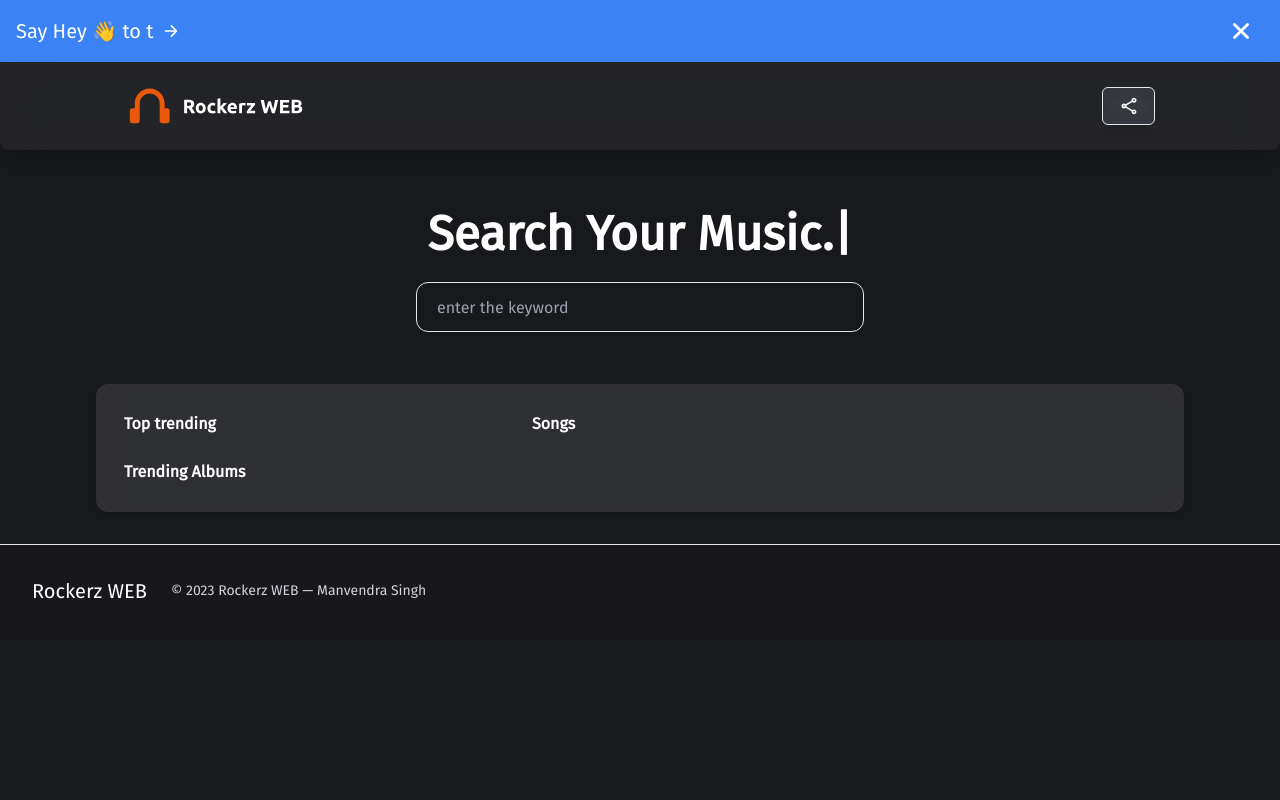
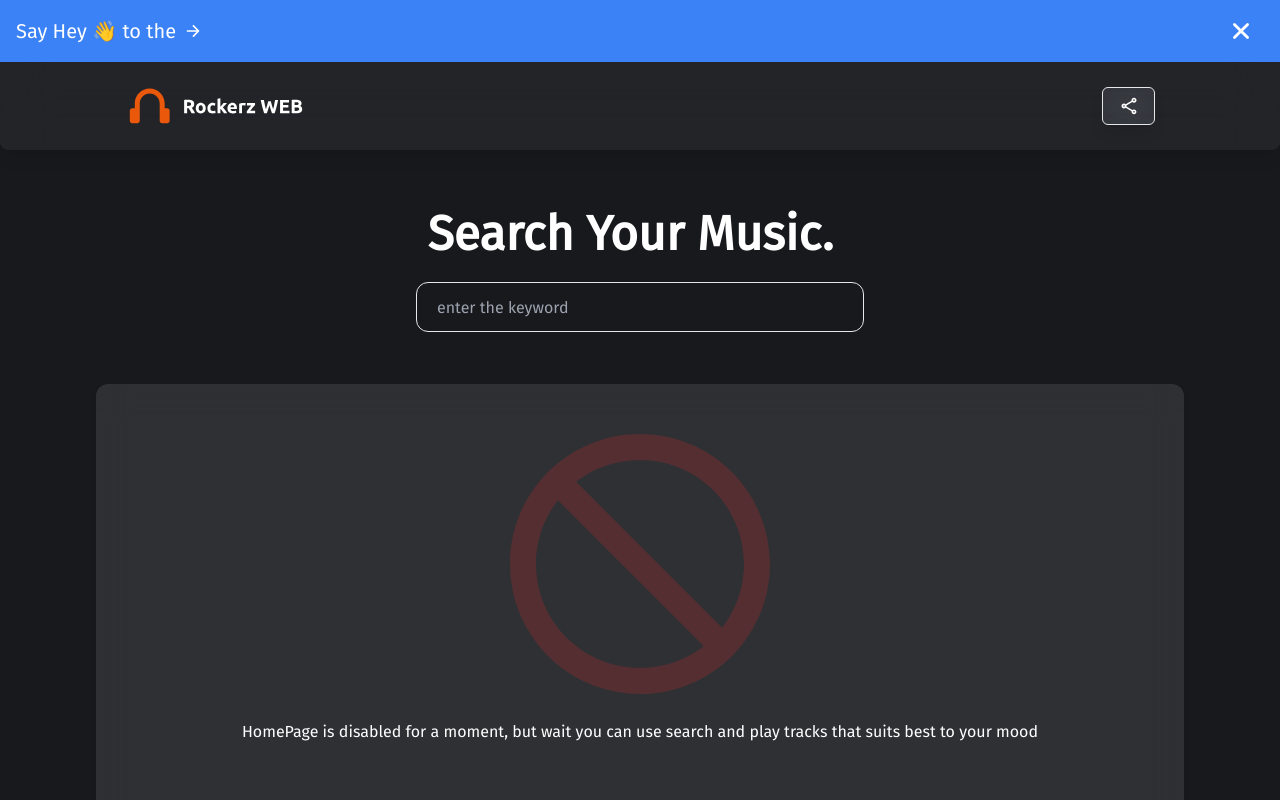
Before and after one commit to Manvendra-div/rockerz-reactversion, a React (Vite) app: page / in a window 1280 px wide. Shown: the top 800 px of the page. Built offline with nearby package versions, Linux system fonts and the light colour scheme.

Commit message:
unavailable added

```diff
--- a/src/components/Hero.jsx
+++ b/src/components/Hero.jsx
@@ -6,6 +6,7 @@
 import ShareCard from "./ShareCard";
 import parse from "html-react-parser";
 import { NumericFormat } from "react-number-format";
+import unavailable_img from "../assets/unavailable.svg"
 import BASE_API from "../BASE_API.js";
 
 const fetchData = async (URL) => {
@@ -388,7 +389,16 @@
           </Transition>
         </div>
         <div className="data-container">
-          {!appearSongCard && <div className="h-screen"></div>}
+          {!datafromSearchToggle ? (
+            <div className="h-screen flex flex-col justify-start items-center text-center">
+              <img src={unavailable_img} alt="Unavailable" className="w-full md:w-[30%] opacity-20"/>
+              <p>
+                HomePage is disabled for a moment, but wait you can use search
+                and play tracks that suits best to your mood
+              </p>
+            </div>
+          ) : (
+            <>
               <div className="song-container">
                 <Transition
                   show={appearSongCard}
@@ -427,7 +437,8 @@
                         </h3>
                         <p className="text-sm leading-relaxed">
                           {parse(
-                        typeof songSectionData.songs[0]?.artists === "string"
+                            typeof songSectionData.songs[0]?.artists ===
+                              "string"
                               ? songSectionData.songs[0]?.artists
                               : songSectionData.songs[0]?.artists.all
                                   .map((name) => name.name)
@@ -537,6 +548,8 @@
                   ))}
                 </div>
               </Transition>
+            </>
+          )}
         </div>
       </div>
     </>
```
Also changed, not shown: src/assets/unavailable.svg (added). Lines whose indentation alone changed are shown as unchanged.
